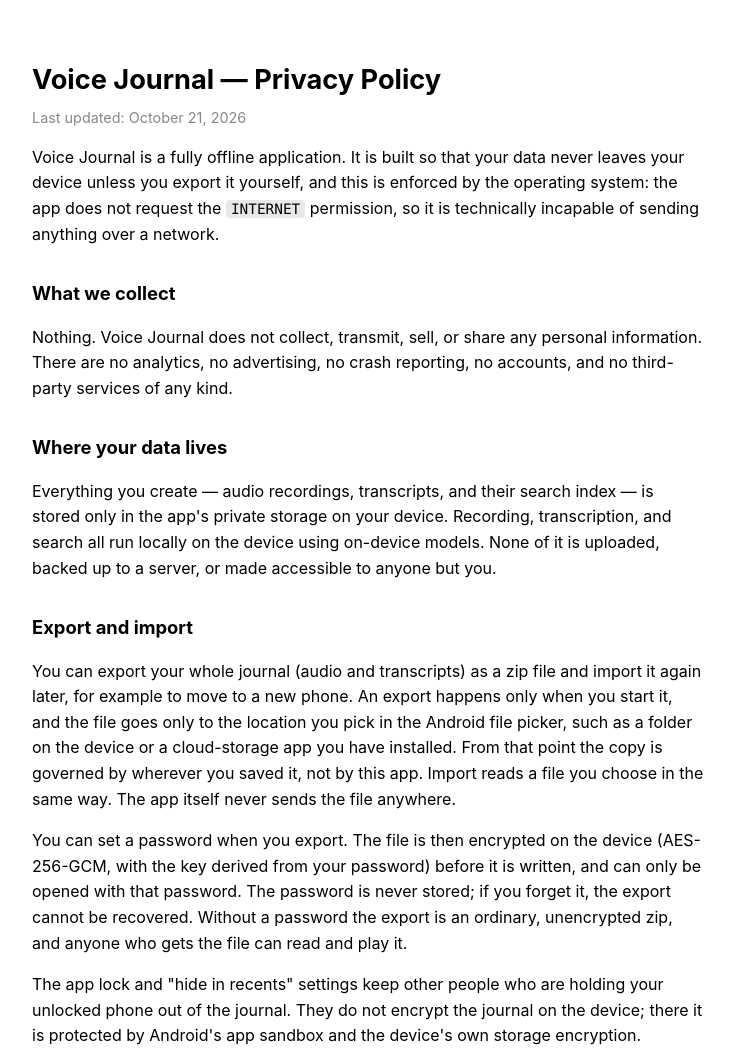
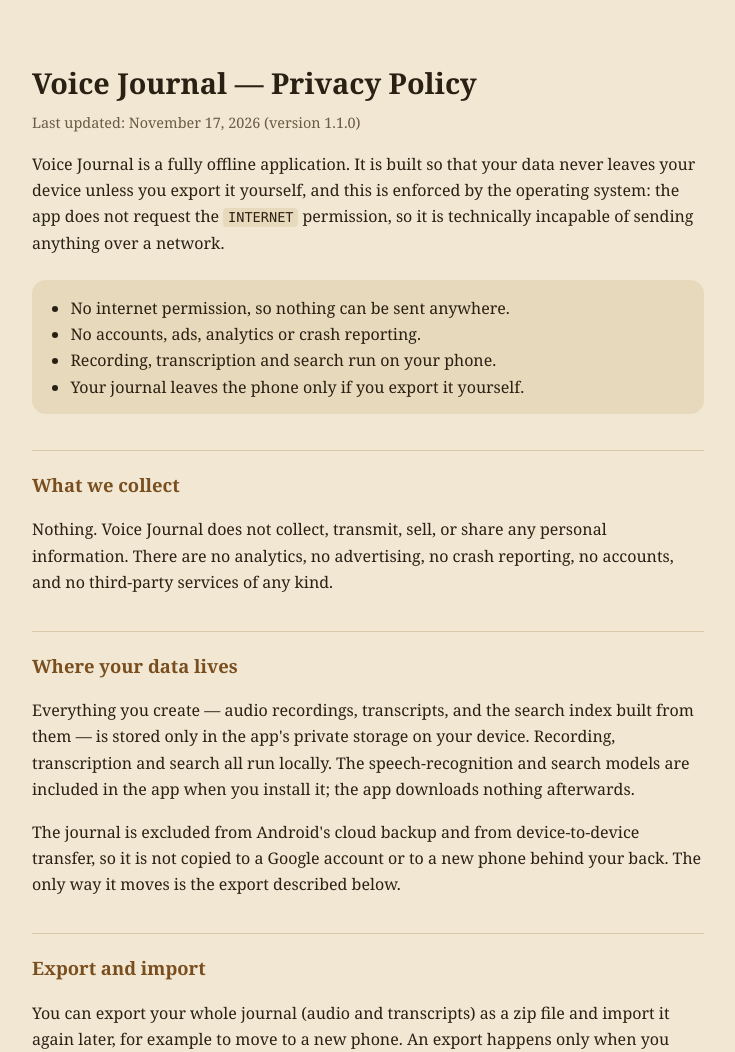
Before and after one commit to ZyrielZero/voice-journal, a plain HTML site: page docs/index.html in a window 1280 px wide. Shown: the top 1052 px of the page, without its empty margins (272-1007 px from the left). Drawn offline with Linux system fonts and the light colour scheme.

Commit message:
Add store listing, F-Droid recipe and publishing guide; make builds reproducible
Store listing (fastlane metadata, shared by F-Droid and Google Play): title,
descriptions, icon, feature graphic and four screenshots of the 1.1 UI. The
README screenshot is replaced with the current home screen.

docs/PUBLISHING.md walks through cutting the release, the F-Droid merge
request and the Play Console steps. docs/fdroid/ holds the recipe draft.

Reproducible builds: the native libraries embedded absolute source paths
(ggml's asserts use __FILE__), and ggml compiled in a git hash with a
"-dirty" suffix that depended on the state of the checkout. Paths are now
mapped away and the git lookup is hidden from ggml. Two builds of the same
tree in different directories now give byte-identical unsigned APKs. The
Google-encrypted dependency block is left out of the APK and bundle, which
F-Droid's scanner requires, and the short git hash in BuildConfig has a
fixed length.

CI: the emulator migration test failed with AbstractMethodError because
room-testing brings kotlinx-serialization 1.8.1 while the app under test
resolved serialization-core to 1.7.3. The debug build now uses 1.8.1; the
release classpath is unchanged.

Privacy page: restyled, dated for 1.1.0, and now states that the models
ship with the app and that the journal is excluded from Android backups.

```diff
--- a/docs/index.html
+++ b/docs/index.html
@@ -3,32 +3,59 @@
 <head>
   <meta charset="utf-8">
   <meta name="viewport" content="width=device-width, initial-scale=1">
+  <meta name="description" content="Privacy policy for Voice Journal, an offline voice diary for Android.">
   <title>Voice Journal — Privacy Policy</title>
   <style>
-    :root { color-scheme: light dark; }
+    :root {
+      color-scheme: light dark;
+      --bg: #F1E7D2; --fg: #2A2013; --muted: #6B5B45; --rule: #D9C9A8;
+      --card: #E7D9BC; --accent: #7A4F1F;
+    }
+    @media (prefers-color-scheme: dark) {
+      :root {
+        --bg: #171008; --fg: #EBDFC9; --muted: #A8997F; --rule: #3A2D1E;
+        --card: #2A1F14; --accent: #D99A4E;
+      }
+    }
     body {
-      font-family: -apple-system, BlinkMacSystemFont, "Segoe UI", Roboto, sans-serif;
+      font-family: Georgia, "Iowan Old Style", "Palatino Linotype", serif;
+      background: var(--bg);
+      color: var(--fg);
       max-width: 42rem;
       margin: 0 auto;
       padding: 2.5rem 1.25rem 4rem;
-      line-height: 1.6;
+      line-height: 1.65;
     }
-    h1 { font-size: 1.7rem; margin-bottom: 0.25rem; }
-    .updated { color: #888; font-size: 0.9rem; margin-top: 0; }
-    h2 { font-size: 1.15rem; margin-top: 2rem; }
+    h1 { font-size: 1.8rem; margin-bottom: 0.25rem; }
+    .updated { color: var(--muted); font-size: 0.9rem; margin-top: 0; }
+    .summary {
+      background: var(--card);
+      border-radius: 14px;
+      padding: 0.9rem 1.2rem;
+      margin: 1.5rem 0;
+    }
+    .summary ul { margin: 0; padding-left: 1.2rem; }
+    h2 {
+      font-size: 1.15rem;
+      margin-top: 2.2rem;
+      padding-top: 1.2rem;
+      border-top: 1px solid var(--rule);
+      color: var(--accent);
+    }
     code {
-      font-family: ui-monospace, SFMono-Regular, Menlo, monospace;
-      font-size: 0.9em;
+      font-family: ui-monospace, SFMono-Regular, Menlo, Consolas, monospace;
+      font-size: 0.85em;
       padding: 0.1em 0.35em;
       border-radius: 4px;
-      background: rgba(127,127,127,0.18);
+      background: var(--card);
+      overflow-wrap: anywhere;
     }
-    a { color: #6d5cf6; }
+    a { color: var(--accent); }
   </style>
 </head>
 <body>
   <h1>Voice Journal — Privacy Policy</h1>
-  <p class="updated">Last updated: October 21, 2026</p>
+  <p class="updated">Last updated: November 17, 2026 (version 1.1.0)</p>
 
   <p>
     Voice Journal is a fully offline application. It is built so that your
@@ -37,6 +64,15 @@
     <code>INTERNET</code> permission, so it is technically incapable of
     sending anything over a network.
   </p>
+
+  <div class="summary">
+    <ul>
+      <li>No internet permission, so nothing can be sent anywhere.</li>
+      <li>No accounts, ads, analytics or crash reporting.</li>
+      <li>Recording, transcription and search run on your phone.</li>
+      <li>Your journal leaves the phone only if you export it yourself.</li>
+    </ul>
+  </div>
 
   <h2>What we collect</h2>
   <p>
@@ -47,11 +83,17 @@
 
   <h2>Where your data lives</h2>
   <p>
-    Everything you create — audio recordings, transcripts, and their search
-    index — is stored only in the app's private storage on your device.
-    Recording, transcription, and search all run locally on the device using
-    on-device models. None of it is uploaded, backed up to a server, or made
-    accessible to anyone but you.
+    Everything you create — audio recordings, transcripts, and the search
+    index built from them — is stored only in the app's private storage on
+    your device. Recording, transcription and search all run locally. The
+    speech-recognition and search models are included in the app when you
+    install it; the app downloads nothing afterwards.
+  </p>
+  <p>
+    The journal is excluded from Android's cloud backup and from
+    device-to-device transfer, so it is not copied to a Google account or to
+    a new phone behind your back. The only way it moves is the export
+    described below.
   </p>
 
   <h2>Export and import</h2>
@@ -74,8 +116,9 @@
     anyone who gets the file can read and play it.
   </p>
   <p>
-    The app lock and "hide in recents" settings keep other people who are
-    holding your unlocked phone out of the journal. They do not encrypt the
+    The app lock and "Hide in recents" settings, both on by default, keep
+    other people who are holding your unlocked phone out of the journal and
+    block screenshots of it. They do not encrypt the
     journal on the device; there it is protected by Android's app sandbox
     and the device's own storage encryption.
   </p>
@@ -128,9 +171,11 @@
 
   <h2>Contact</h2>
   <p>
-    Questions about this policy or the app can be directed via the project
-    repository at
-    <a href="https://github.com/ZyrielZero/voice-journal">github.com/ZyrielZero/voice-journal</a>.
+    Questions about this policy or the app can be raised on the project's
+    <a href="https://github.com/ZyrielZero/voice-journal/issues">issue tracker</a>.
+    Voice Journal is free software; the
+    <a href="https://github.com/ZyrielZero/voice-journal">source code</a>
+    is public, so every statement on this page can be checked against it.
   </p>
 </body>
 </html>
```
Also changed, not shown: app/src/main/cpp/CMakeLists.txt, docs/screenshot.png, fastlane/metadata/android/en-US/full_description.txt (added), fastlane/metadata/android/en-US/images/featureGraphic.png (added), fastlane/metadata/android/en-US/images/icon.png (added), fastlane/metadata/android/en-US/images/phoneScreenshots/1_journal.png (added), fastlane/metadata/android/en-US/images/phoneScreenshots/2_search.png (added), fastlane/metadata/android/en-US/images/phoneScreenshots/3_entry.png (added), fastlane/metadata/android/en-US/images/phoneScreenshots/4_light.png (added), fastlane/metadata/android/en-US/short_description.txt (added), fastlane/metadata/android/en-US/title.txt (added), 3 other files.
